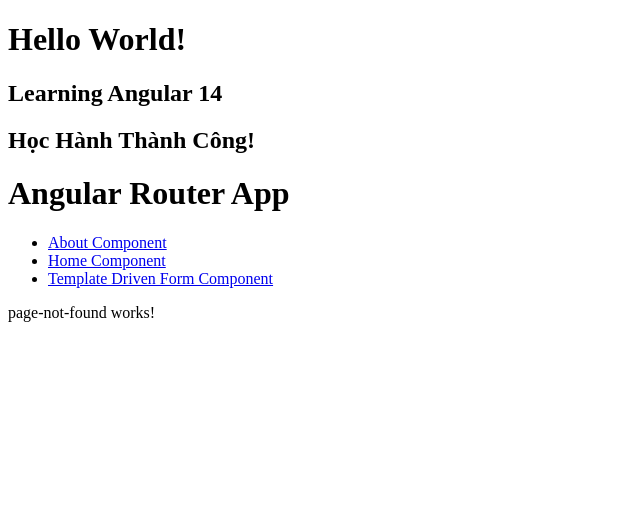
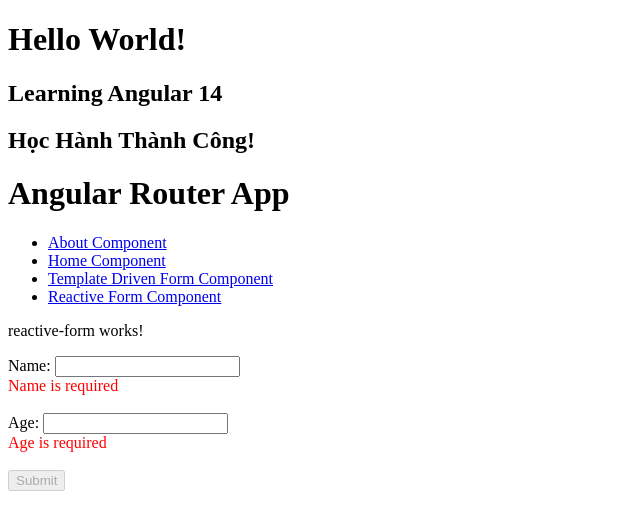
Before and after one commit to DDT13163/Angular_Demo, an Angular app: page /reactiveform in a window 1280 px wide. Shown: the top 530 px of the page, without its empty margins (0-640 px from the left). Built offline with nearby package versions, Linux system fonts and the light colour scheme.

Commit message:
reactiveForm

```diff
--- a/src/app/about/about.component.ts
+++ b/src/app/about/about.component.ts
@@ -1,5 +1,6 @@
 import { Component, OnInit } from '@angular/core';
 import { CommonService } from '../Services/common.service';
+
 @Component({
   selector: 'app-about',
   templateUrl: './about.component.html',
--- a/src/app/app-routing.module.ts
+++ b/src/app/app-routing.module.ts
@@ -3,12 +3,14 @@
 import { AboutComponent } from './about/about.component';
 import { HomeComponent } from './home/home.component';
 import { PageNotFoundComponent } from './page-not-found/page-not-found.component';
+import { ReactiveFormComponent } from './reactive-form/reactive-form.component';
 import { TemplateDrivenFormComponent } from './template-driven-form/template-driven-form.component';
 
 const routes: Routes = [{ path: 'about', component: AboutComponent },
 { path: 'home', component: HomeComponent },
 { path: '', component: HomeComponent },
 { path: 'templateform', component: TemplateDrivenFormComponent},
+{ path: 'reactiveform', component: ReactiveFormComponent},
 { path: '**', component: PageNotFoundComponent },  // Wildcard route for a 404 page
 ];
 
--- a/src/app/app.component.html
+++ b/src/app/app.component.html
@@ -7,7 +7,9 @@
   <ul>
     <li><a routerLink="/about" routerLinkActive="active" ariaCurrentWhenActive="page">About Component</a></li>
     <li><a routerLink="/home" routerLinkActive="active" ariaCurrentWhenActive="page">Home Component</a></li>
-    <li><a routerLink="/templateform" routerLinkActive="active" ariaCurrentWhenActive="page">Template Driven Form Component</a></li>  </ul>
+    <li><a routerLink="/templateform" routerLinkActive="active" ariaCurrentWhenActive="page">Template Driven Form Component</a></li>
+    <li><a routerLink="/reactiveform" routerLinkActive="active" ariaCurrentWhenActive="page">Reactive Form Component</a></li>
+  </ul>
 </nav>
 <!-- The routed views render in the <router-outlet>-->
 <router-outlet></router-outlet>
--- /dev/null
+++ b/src/app/reactive-form/reactive-form.component.html
@@ -0,0 +1,16 @@
+<p>reactive-form works!</p>
+<form [formGroup]="formData" (ngSubmit)="onSubmit()">
+    <label>
+        Name:
+        <input type="text" formControlName="name" />
+        <div *ngIf="!formData.controls.name.valid" style="color: red;">Name is required</div>
+    </label>
+    <br>
+    <label>
+        Age:
+        <input type="text" formControlName="age" />
+    </label>
+    <div *ngIf="!formData.controls.age.valid" style="color: red;">Age is required</div>
+    <br>
+    <button type="submit" [disabled]="!formData.valid">Submit</button>
+</form>
--- /dev/null
+++ b/src/app/reactive-form/reactive-form.component.ts
@@ -0,0 +1,30 @@
+import { Component, OnInit } from '@angular/core';
+import { FormBuilder, FormControl, FormGroup, Validators } from '@angular/forms';
+import { CommonService } from '../Services/common.service';
+
+@Component({
+  selector: 'app-reactive-form',
+  templateUrl: './reactive-form.component.html',
+  styleUrls: ['./reactive-form.component.scss']
+})
+export class ReactiveFormComponent implements OnInit {
+
+  // public formData: FormGroup = new FormGroup({
+  //   name: new FormControl(''),
+  //   age: new FormControl(''),
+  // });
+
+  public formData = this.formBuilder.group({
+    name: ['', Validators.required],
+    age: ['', Validators.required],
+  });
+
+  constructor(private common: CommonService, private formBuilder: FormBuilder) { }
+
+  ngOnInit(): void { }
+
+  public onSubmit(): void {
+    this.common.submitData(this.formData.value);
+  }
+
+}
```
Also changed, not shown: src/app/app.module.ts (+6 -2 lines), src/app/reactive-form/reactive-form.component.scss (added), 1 other file (tests, documents, lock files or other folders).
